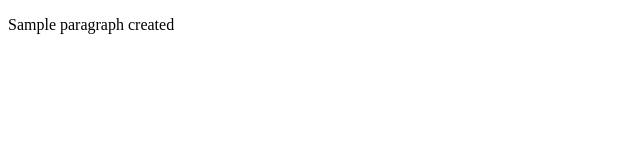
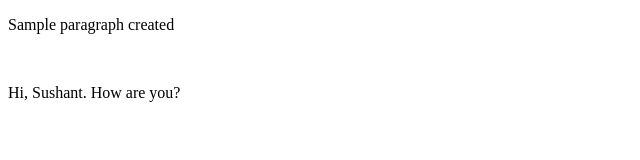
Before and after one commit to SushantRatnam/HTML5WebApp, a plain HTML site: page index.html in a window 1280 px wide. Shown: the whole page, without its empty margins (0-640 px from the left). Drawn offline with Linux system fonts and the light colour scheme.

Commit message:
Added Hi Sushant

```diff
--- a/index.html
+++ b/index.html
@@ -11,6 +11,10 @@
 
 <body>
     <p>Sample paragraph created</p>
+    </br>
+    <p>
+        Hi, Sushant. How are you?
+    </p>
 </body>
 
 </html>
```
